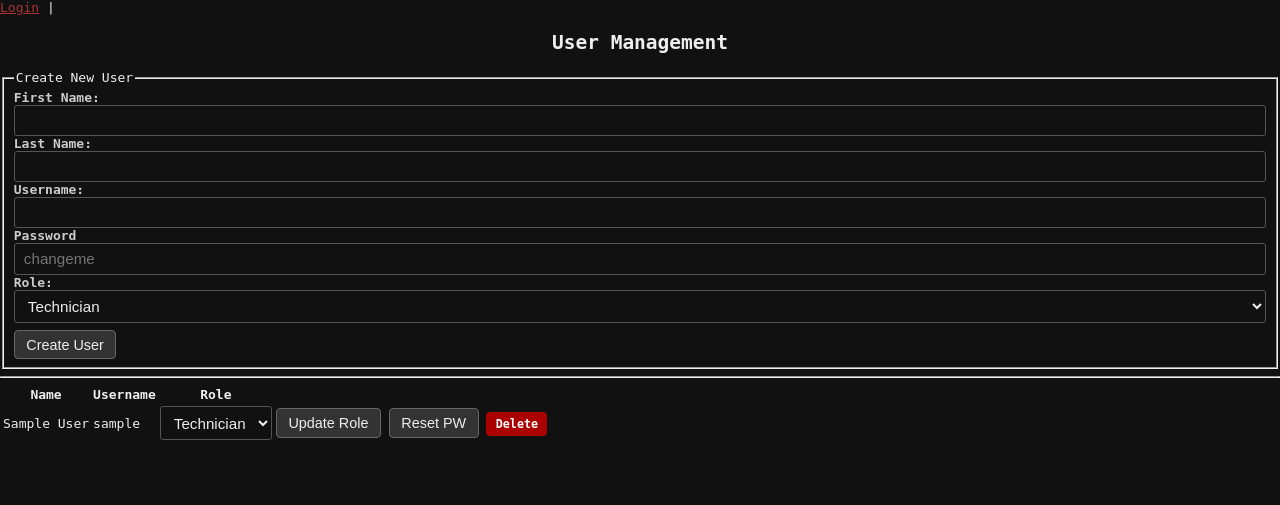
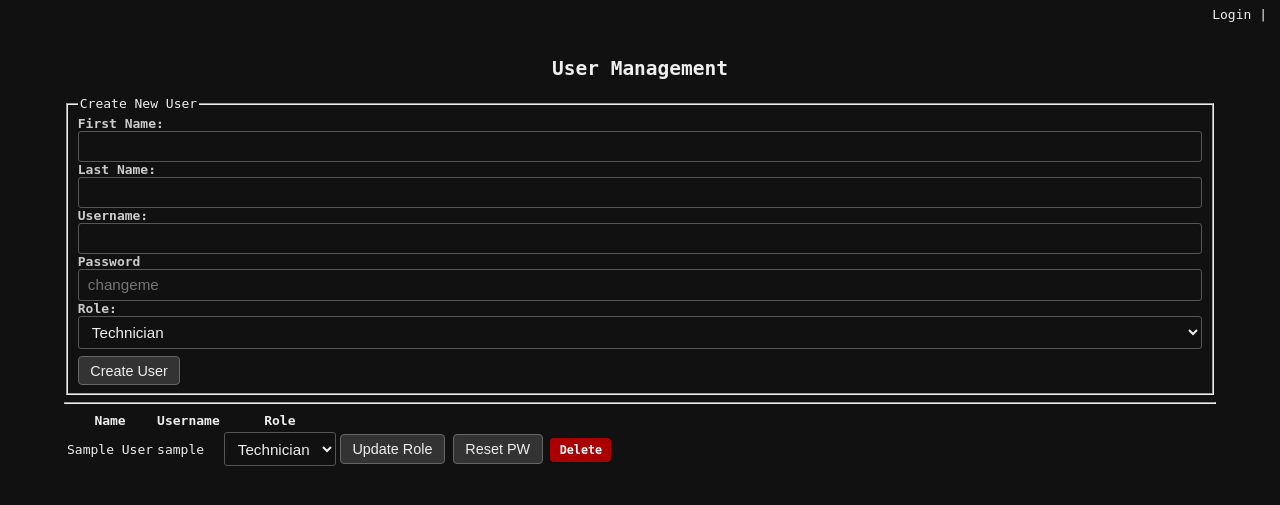
Before and after one commit to notoriouslogank/ExTerminus, a Python web app: template templates/admin_users.html in a window 1280 px wide. Shown: the top 505 px of the page. Run offline with Jinja, Linux system fonts and the light colour scheme; the template is opened without the code that fills it: most values are stand-ins (such as "Sample title", 1, 10 or a date in 2020).

Commit message:
style: refine layout styles

```diff
--- a/static/style.css
+++ b/static/style.css
@@ -39,9 +39,35 @@ a:hover {
     filter: drop-shadow(0 0 8px rgba(255, 0, 0, 0.2));
 }
 
-nav .user-info {
+.user-info {
     font-weight: bold;
     color: #7f7;
+}
+
+.top-bar {
+    text-align: right;
+    padding: 0.5em 1em;
+}
+
+.text-light {
+    color: #eee;
+}
+
+.container {
+    width: 90%;
+    max-width: 1200px;
+    margin: 0 auto;
+}
+
+.py-3 {
+    padding-top: 1em;
+    padding-bottom: 1em;
+}
+
+.btn.green {
+    background-color: #007f00;
+    color: #fff;
+    border: none;
 }
 
 /* === Typography === */
@@ -229,7 +255,7 @@ label {
     padding: 2em;
     background-color: #111;
     border-radius: 8px;
-    box-shadow: 0 0 12px rgba(255, 255, 255, 0.05)
+    box-shadow: 0 0 12px rgba(255, 255, 255, 0.05);
 }
 
 .flex-center {
@@ -495,7 +521,6 @@ input[type="date"]::-webkit-calendar-picker-indicator {
 /* === Calendar === */
 .calendar-header {
     flex-direction: column;
-    gap: 0.3em;
     display: flex;
     align-items: center;
     justify-content: center;
@@ -786,7 +811,7 @@ input[type="date"]::-webkit-calendar-picker-indicator {
 
     .calendar-nav .btn,
     .calendar-actions .btn {
-        padding: 6px 10 px;
+        padding: 6px 10px;
         font-size: .9rem;
     }
 
--- a/templates/base.html
+++ b/templates/base.html
@@ -4,7 +4,6 @@
     <meta name="viewport" content="width=device-width, initial-scale=1.0, viewport-fit=cover">
     <meta charset="UTF-8">
     <title>Termite Department Job Board</title>
-    <meta name="viewport" content="width=device-width, initial-scale=1.0">
 
     <link rel="stylesheet" href="{{ url_for('static', filename='style.css') }}">
 
```
